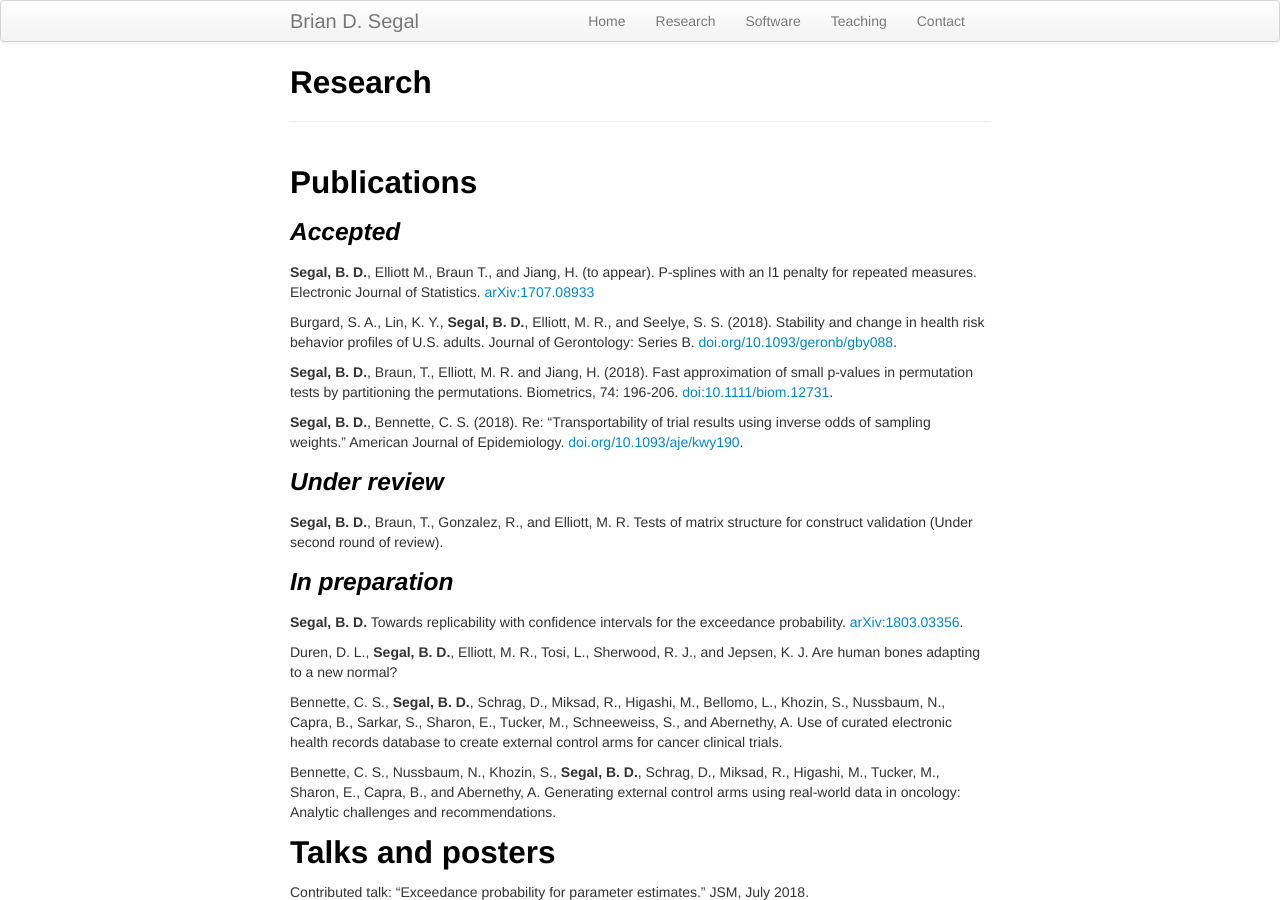
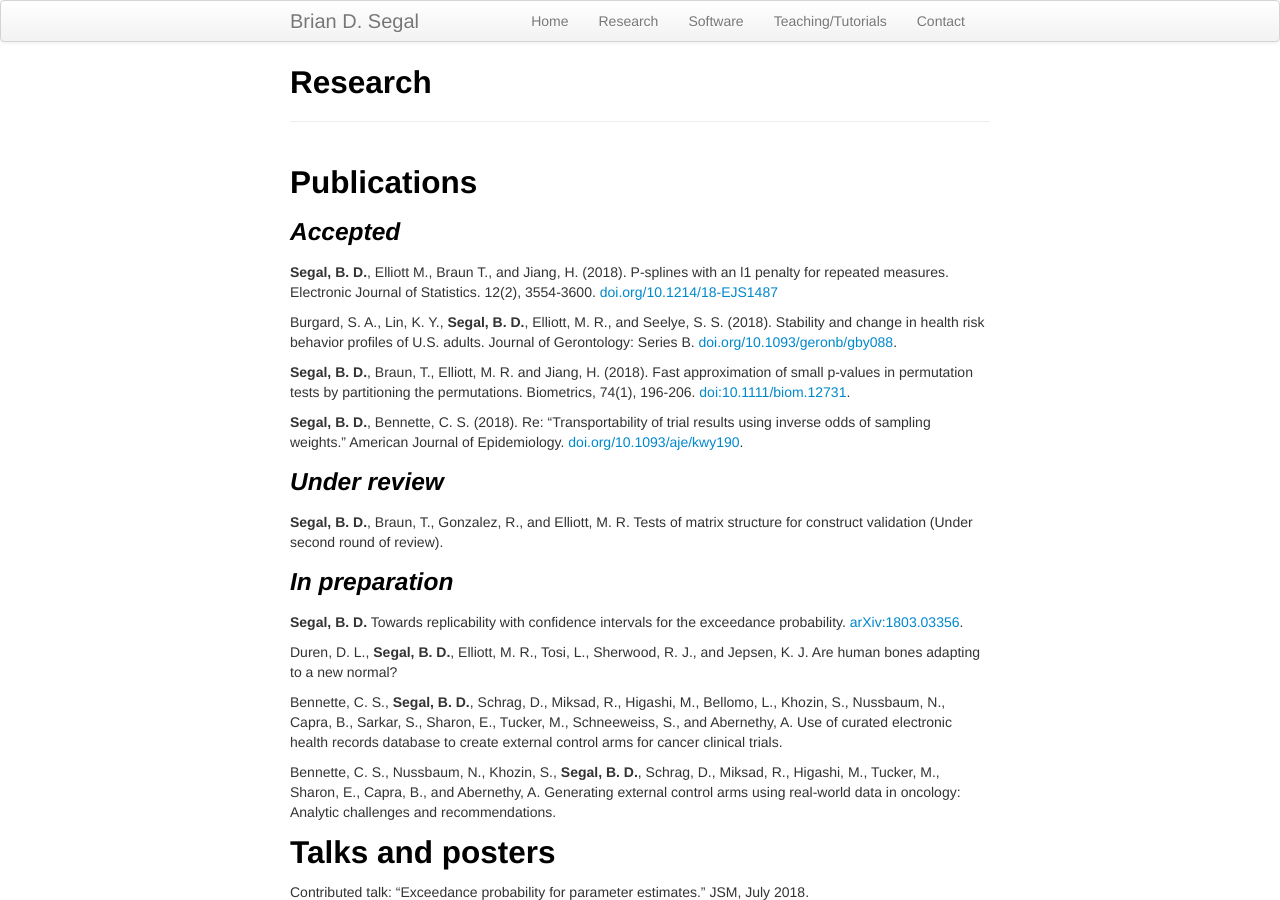
Before and after one commit to bdsegal/bdsegal.github.io, a Jekyll site: the page built from pages/research.md, in a window 1280 px wide and 900 px high. Built offline with Jekyll 4.4.1, drawn with Linux system fonts in a browser that asks for light colours.

Commit message:
updated publications

```diff
--- a/_includes/themes/twitter/default.html
+++ b/_includes/themes/twitter/default.html
@@ -38,7 +38,7 @@
               <li><a href="https://bdsegal.github.io">Home</a></li>
               <li><a href="{{ BASE_PATH }}/pages/research.html">Research</a></li>
               <li><a href="{{ BASE_PATH }}/pages/software.html">Software</a></li>
-              <li><a href="{{ BASE_PATH }}/pages/teaching.html">Teaching</a></li>
+              <li><a href="{{ BASE_PATH }}/pages/teaching.html">Teaching/Tutorials</a></li>
               <li><a href="{{ BASE_PATH }}/pages/contact.html">Contact</a></li>
           </ul>
         </div>
--- a/pages/research.md
+++ b/pages/research.md
@@ -7,11 +7,11 @@ description: research
 ## Publications
 
 ### *Accepted*
-**Segal, B. D.**, Elliott M., Braun T., and Jiang, H. (to appear).  P-splines with an l1 penalty for repeated measures. Electronic Journal of Statistics. [arXiv:1707.08933](https://arxiv.org/abs/1707.08933)
+**Segal, B. D.**, Elliott M., Braun T., and Jiang, H. (2018).  P-splines with an l1 penalty for repeated measures. Electronic Journal of Statistics. 12(2), 3554-3600. [doi.org/10.1214/18-EJS1487](https://doi.org/10.1214/18-EJS1487)
 
 Burgard, S. A., Lin, K. Y., **Segal, B. D.**, Elliott, M. R., and Seelye, S. S. (2018). Stability and change in health risk behavior profiles of U.S. adults. Journal of Gerontology: Series B. [doi.org/10.1093/geronb/gby088](https://doi.org/10.1093/geronb/gby088).
 
-**Segal, B. D.**, Braun, T., Elliott, M. R. and Jiang, H. (2018). Fast approximation of small p-values in permutation tests by partitioning the permutations. Biometrics, 74: 196-206. [doi:10.1111/biom.12731](http://dx.doi.org/10.1111/biom.12731).
+**Segal, B. D.**, Braun, T., Elliott, M. R. and Jiang, H. (2018). Fast approximation of small p-values in permutation tests by partitioning the permutations. Biometrics, 74(1), 196-206. [doi:10.1111/biom.12731](http://dx.doi.org/10.1111/biom.12731).
 
 **Segal, B. D.**, Bennette, C. S. (2018). Re: "Transportability of trial results using inverse odds of sampling weights." American Journal of Epidemiology. [doi.org/10.1093/aje/kwy190](https://doi.org/10.1093/aje/kwy190).
 
```
Also changed, not shown: pages/teaching.md (+2 -2 lines), 1 other file.
